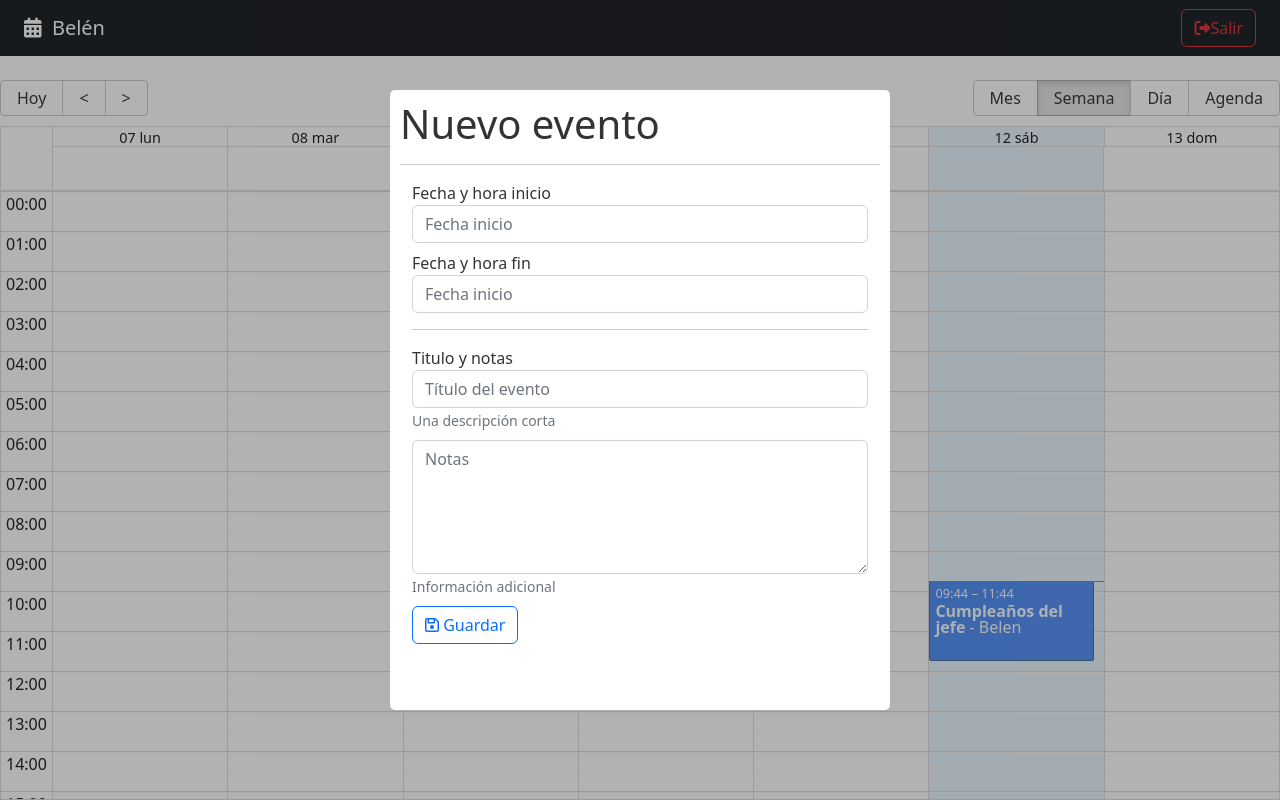
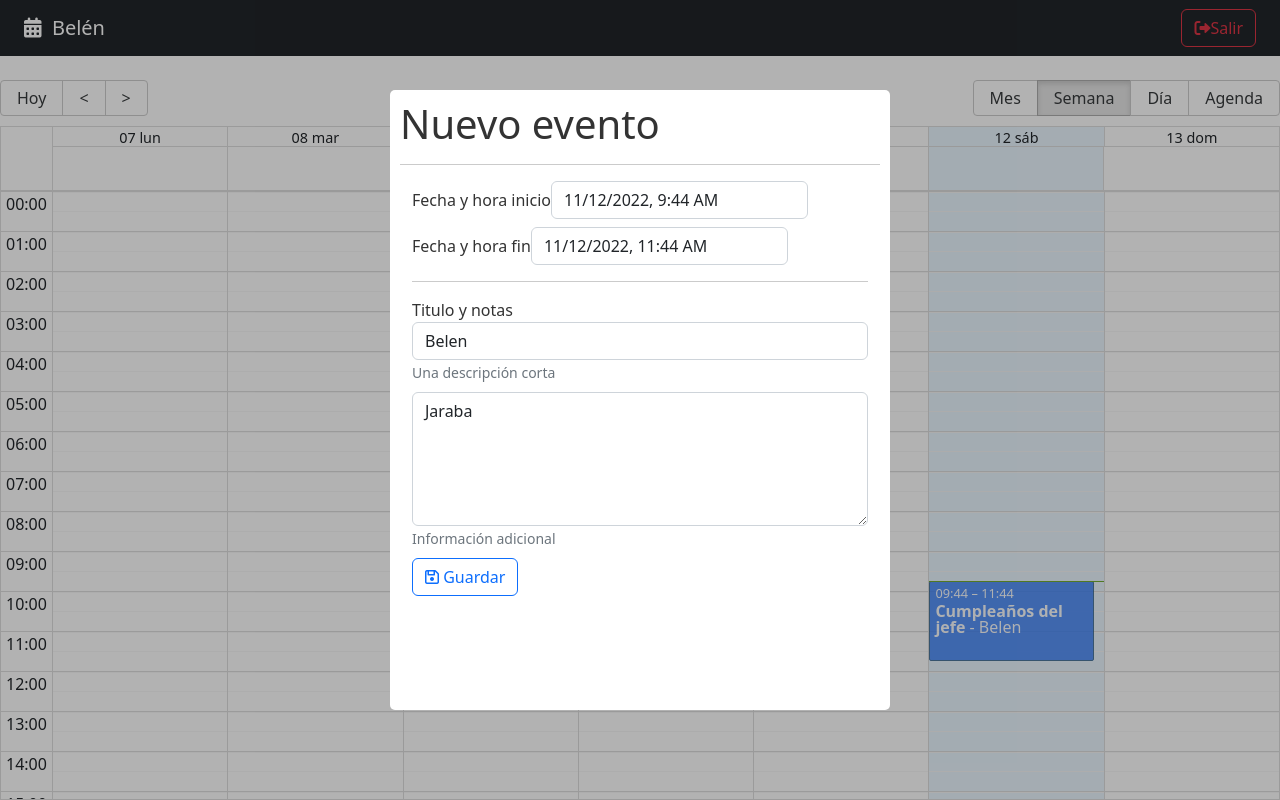
Before and after one commit to belenjn/mern-calendar, a React (Vite) app: page / in a window 1280 px wide. Built offline with nearby package versions, Linux system fonts and the light colour scheme.

Commit message:
DatePicker configured

```diff
--- a/src/calendar/components/CalendarModal.jsx
+++ b/src/calendar/components/CalendarModal.jsx
@@ -1,5 +1,9 @@
+import { addHours } from "date-fns";
 import { useState } from "react";
 import ReactModal from "react-modal";
+import DatePicker from "react-datepicker";
+
+import "react-datepicker/dist/react-datepicker.css";
 
 const customStyles = {
   content: {
@@ -16,6 +20,27 @@
 
 export const CalendarModal = () => {
   const [isOpen, setIsOpen] = useState(true);
+
+  const [formValues, setFormValues] = useState({
+    title: "Belen",
+    notes: "Jaraba",
+    start: new Date(),
+    end: addHours(new Date(), 2),
+  });
+
+  const onInputChanged = ({ target }) => {
+    setFormValues({
+      ...formValues,
+      [target.name]: target.value,
+    });
+  };
+
+  const onDateChanged = (event, changing) => {
+    setFormValues({
+      ...formValues,
+      [changing]: event,
+    });
+  };
 
   const onCloseModal = () => {
     setIsOpen(false);
@@ -35,12 +60,23 @@
       <form className="container">
         <div className="form-group mb-2">
           <label>Fecha y hora inicio</label>
-          <input className="form-control" placeholder="Fecha inicio" />
+          <DatePicker
+            selected={formValues.start}
+            onChange={(event) => onDateChanged(event, "start")}
+            className="form-control"
+            dateFormat="Pp"
+          />
         </div>
 
         <div className="form-group mb-2">
           <label>Fecha y hora fin</label>
-          <input className="form-control" placeholder="Fecha inicio" />
+          <DatePicker
+            minDate={formValues.start}
+            selected={formValues.end}
+            onChange={(event) => onDateChanged(event, "end")}
+            className="form-control"
+            dateFormat="Pp"
+          />
         </div>
 
         <hr />
@@ -52,6 +88,8 @@
             placeholder="Título del evento"
             name="title"
             autoComplete="off"
+            value={formValues.title}
+            onChange={onInputChanged}
           />
           <small id="emailHelp" className="form-text text-muted">
             Una descripción corta
@@ -65,6 +103,8 @@
             placeholder="Notas"
             rows="5"
             name="notes"
+            value={formValues.notes}
+            onChange={onInputChanged}
           ></textarea>
           <small id="emailHelp" className="form-text text-muted">
             Información adicional
```
